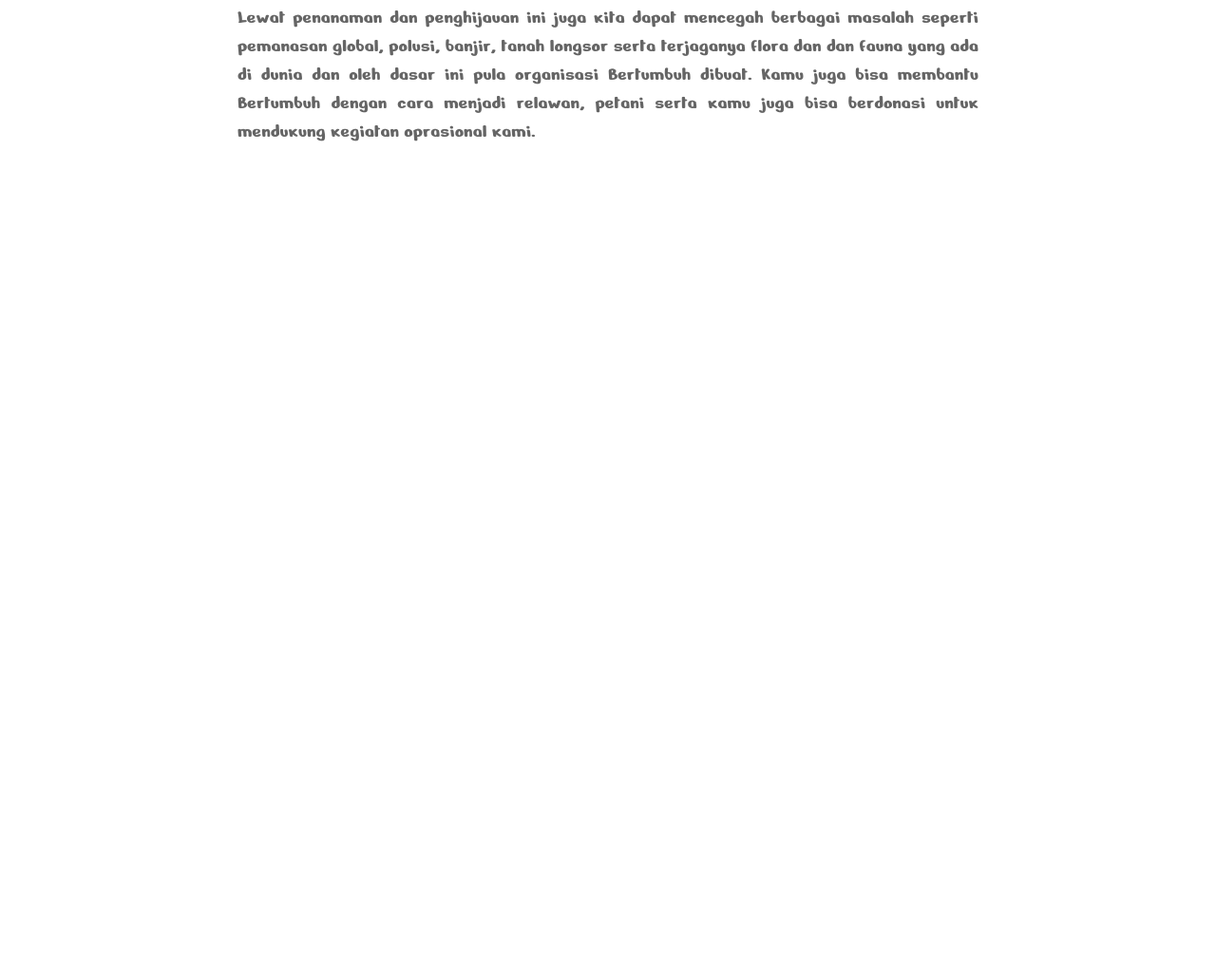
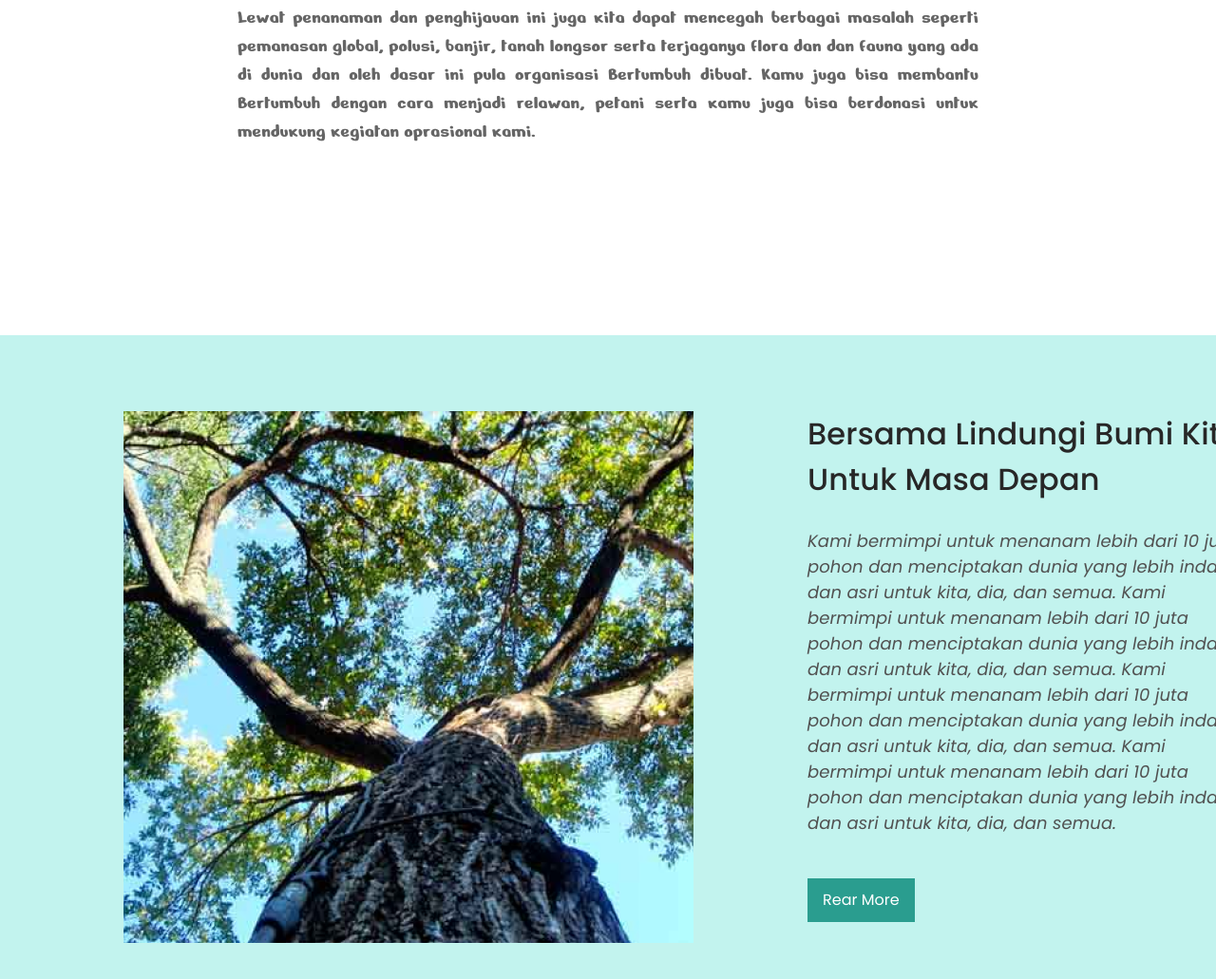
Before and after one commit to nuccaa99/homework5, a plain HTML site: page index.html in a window 1280 px wide. Shown: the part 586-1617 px from the top of the page at 95% size. Before the commit the page ends 939 px from the top, so only its background shows below. Drawn offline with Linux system fonts and the light colour scheme.

Commit message:
added the first section

```diff
--- a/css/styles.css
+++ b/css/styles.css
@@ -39,6 +39,8 @@
     margin-inline: 51px;
 }
 
+/* article */
+
 .about_article {
     width: 780px;
     margin: 200px auto;
@@ -69,3 +71,59 @@
 .article_top_text {
     margin-bottom: 52px;
 }
+
+/* section */
+
+.tree_section {
+    width: 1440px;
+    margin: 0 auto;
+    background: #C2F3EE;
+    padding: 80px 130px;
+}
+
+.tree_section_image {
+    width: 600px;
+    height: 560px;
+    margin-right: 116px;
+    display: inline-block;
+    vertical-align: top;
+}
+
+.tree_section_article {
+    width: 460px;
+    height: 538px;
+    display: inline-block;
+    vertical-align: top;
+}
+
+.tree_section_article_title {
+    color: #272727;
+    font-family: 'Poppins', sans-serif;
+    font-size: 32px;
+    font-weight: 500;
+    line-height: 48px;
+    letter-spacing: 0.16px;
+    margin-bottom: 27px;
+}
+
+.tree_section_article_text {
+    color: #515151;
+    font-family: 'Poppins', sans-serif;
+    font-size: 18px;
+    font-style: italic;
+    font-weight: 400;
+    line-height: 27px;
+    letter-spacing: 0.09px;
+    margin-bottom: 45px;
+}
+
+.tree_section_article_button {
+    background: #2A9D8F;
+    padding: 11px 16px;
+    color: #FFF;
+    font-family: 'Poppins', sans-serif;
+    font-size: 16px;
+    font-weight: 400;
+    line-height: 24px;
+    border: none;
+}
--- a/index.html
+++ b/index.html
@@ -43,6 +43,22 @@
             organisasi Bertumbuh dibuat. Kamu juga bisa membantu Bertumbuh dengan cara menjadi relawan, petani serta
             kamu juga bisa berdonasi untuk mendukung kegiatan oprasional kami.</p>
     </article>
+    <!-- section -->
+    <section class="tree_section">
+        <img src="images/tree.png" alt="tree" class="tree_section_image">
+        <article class="tree_section_article">
+            <h3 class="tree_section_article_title">Bersama Lindungi Bumi Kita
+                Untuk Masa Depan</h3>
+            <p class="tree_section_article_text">Kami bermimpi untuk menanam lebih dari 10 juta pohon dan menciptakan
+                dunia yang lebih indah dan asri
+                untuk kita, dia, dan semua. Kami bermimpi untuk menanam lebih dari 10 juta pohon dan menciptakan dunia
+                yang lebih indah dan asri untuk kita, dia, dan semua. Kami bermimpi untuk menanam lebih dari 10 juta
+                pohon dan menciptakan dunia yang lebih indah dan asri untuk kita, dia, dan semua. Kami bermimpi untuk
+                menanam lebih dari 10 juta pohon dan menciptakan dunia yang lebih indah dan asri untuk kita, dia, dan
+                semua.</p>
+            <button class="tree_section_article_button">Rear More</button>
+        </article>
+    </section>
 </body>
 
 </html>
```
Also changed, not shown: images/tree.png (added).
